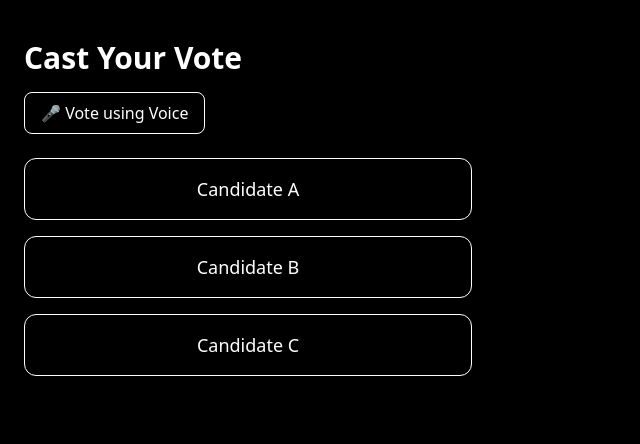
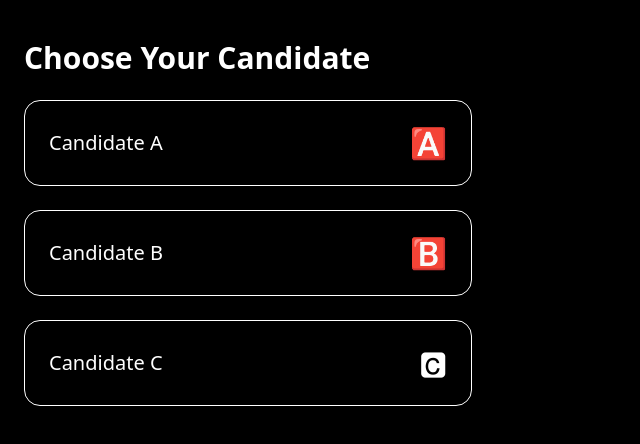
Before and after one commit to ByteQuest-2025/GFGBQ-Team-vibe123, a React app in the folder frontend/: page /vote in a window 1280 px wide. Shown: the top 444 px of the page, without its empty margins (0-640 px from the left). Built offline with nearby package versions, Linux system fonts and the light colour scheme; the HTML template or start-up script is replaced by a standard one.

Commit message:
Complete core UI: home, voting cards, confirmation page

```diff
--- a/frontend/src/App.jsx
+++ b/frontend/src/App.jsx
@@ -1,6 +1,7 @@
 import { BrowserRouter, Routes, Route } from "react-router-dom";
 import Home from "./pages/Home";
 import Vote from "./pages/Vote";
+import Confirm from "./pages/Confirm";
 
 function App() {
   return (
@@ -8,6 +9,7 @@ function App() {
       <Routes>
         <Route path="/" element={<Home />} />
         <Route path="/vote" element={<Vote />} />
+        <Route path="/confirm" element={<Confirm />} />
       </Routes>
     </BrowserRouter>
   );
--- /dev/null
+++ b/frontend/src/pages/Confirm.jsx
@@ -0,0 +1,27 @@
+import { useNavigate } from "react-router-dom";
+
+export default function Confirm() {
+  const navigate = useNavigate();
+
+  return (
+    <main className="min-h-screen flex flex-col justify-center items-center px-6 bg-black text-white">
+      <h1 className="text-3xl font-bold mb-4" tabIndex="0">
+        Your vote has been securely recorded
+      </h1>
+
+      <ul className="text-lg mb-6" tabIndex="0">
+        <li>✔ Keyboard navigation supported</li>
+        <li>✔ Screen reader friendly</li>
+        <li>✔ Large readable text</li>
+        <li>✔ Private and independent voting</li>
+      </ul>
+
+      <button
+        onClick={() => navigate("/")}
+        className="border px-6 py-3 rounded-xl text-lg focus:ring-4 focus:ring-yellow-400"
+      >
+        Return to Home
+      </button>
+    </main>
+  );
+}
--- a/frontend/src/pages/Home.jsx
+++ b/frontend/src/pages/Home.jsx
@@ -1,40 +1,45 @@
 
 import { useNavigate } from "react-router-dom";
+import { useState } from "react";
 
 export default function Home() {
   const navigate = useNavigate();
+  const [highContrast, setHighContrast] = useState(false);
 
   return (
-    <main className="min-h-screen flex flex-col justify-center items-center px-6">
-      <h1
-        className="text-4xl font-bold mb-4"
-        tabIndex="0"
-        aria-label="VoteAble Accessible Voting Platform"
-      >
-        VoteAble
+    <main
+      className={`min-h-screen flex flex-col justify-center items-center px-6 ${
+        highContrast ? "bg-white text-black" : "bg-black text-white"
+      }`}
+    >
+      <h1 className="text-4xl font-bold mb-4" tabIndex="0">
+        Accessible Voting for Everyone
       </h1>
 
-      <p
-        className="text-lg text-center max-w-xl mb-6"
-        tabIndex="0"
-      >
-        An inclusive and accessible digital voting platform empowering
-        specially abled citizens to vote independently and securely.
+      <p className="text-lg text-center max-w-xl mb-6" tabIndex="0">
+        Vote independently using voice commands, keyboard navigation,
+        and screen-reader friendly design.
       </p>
 
       <div className="flex flex-col gap-4 w-full max-w-sm">
         <button
           onClick={() => navigate("/vote")}
-          className="bg-white text-black py-3 rounded-xl text-lg font-semibold focus:outline-none focus:ring-4 focus:ring-yellow-400"
+          className="bg-green-500 text-black py-3 rounded-xl text-lg font-semibold focus:ring-4 focus:ring-yellow-400"
         >
           Start Voting
         </button>
 
-        <button className="border border-white py-3 rounded-xl text-lg">
+        <button
+          className="border py-3 rounded-xl text-lg focus:ring-4 focus:ring-yellow-400"
+          aria-label="Voice voting is available on the voting page"
+        >
           Enable Voice Mode
         </button>
 
-        <button className="border border-white py-3 rounded-xl text-lg">
+        <button
+          onClick={() => setHighContrast(!highContrast)}
+          className="border py-3 rounded-xl text-lg focus:ring-4 focus:ring-yellow-400"
+        >
           High Contrast Mode
         </button>
       </div>
--- a/frontend/src/pages/Vote.jsx
+++ b/frontend/src/pages/Vote.jsx
@@ -1,84 +1,40 @@
 import { useState } from "react";
+import { useNavigate } from "react-router-dom";
 
 const candidates = [
-  { id: 1, name: "Candidate A" },
-  { id: 2, name: "Candidate B" },
-  { id: 3, name: "Candidate C" }
+  { id: 1, name: "Candidate A", symbol: "🅰️" },
+  { id: 2, name: "Candidate B", symbol: "🅱️" },
+  { id: 3, name: "Candidate C", symbol: "🅲" }
 ];
 
 export default function Vote() {
-  const [selectedCandidate, setSelectedCandidate] = useState(null);
-  const [message, setMessage] = useState("");
+  const [selected, setSelected] = useState(null);
+  const navigate = useNavigate();
 
   const castVote = (name) => {
-    setSelectedCandidate(name);
-    setMessage(`Your vote for ${name} has been securely recorded.`);
-  };
-
-  const startVoiceVoting = () => {
-    const SpeechRecognition =
-      window.SpeechRecognition || window.webkitSpeechRecognition;
-
-    if (!SpeechRecognition) {
-      alert("Speech recognition is not supported in this browser.");
-      return;
-    }
-
-    const recognition = new SpeechRecognition();
-    recognition.lang = "en-US";
-    recognition.start();
-
-    recognition.onresult = (event) => {
-      const transcript = event.results[0][0].transcript.toLowerCase();
-
-      candidates.forEach((candidate) => {
-        if (transcript.includes(candidate.name.toLowerCase())) {
-          castVote(candidate.name);
-        }
-      });
-    };
+    setSelected(name);
+    setTimeout(() => navigate("/confirm"), 800);
   };
 
   return (
-    <main className="min-h-screen px-6 py-10">
-      <h2 className="text-3xl font-bold mb-4" tabIndex="0">
-        Cast Your Vote
+    <main className="min-h-screen px-6 py-10 bg-black text-white">
+      <h2 className="text-3xl font-bold mb-6" tabIndex="0">
+        Choose Your Candidate
       </h2>
 
-      <button
-        onClick={startVoiceVoting}
-        className="mb-6 border border-white px-4 py-2 rounded-lg focus:outline-none focus:ring-4 focus:ring-yellow-400"
-        aria-label="Vote using voice command"
-      >
-        🎤 Vote using Voice
-      </button>
-
-      <div className="grid gap-4 max-w-md">
-        {candidates.map((candidate) => (
+      <div className="grid gap-6 max-w-md">
+        {candidates.map((c) => (
           <button
-            key={candidate.id}
-            onClick={() => castVote(candidate.name)}
-            className={`border py-4 rounded-xl text-lg focus:outline-none focus:ring-4 focus:ring-yellow-400 ${
-              selectedCandidate === candidate.name
-                ? "bg-green-500 text-black"
-                : "border-white"
-            }`}
-            aria-label={`Vote for ${candidate.name}`}
+            key={c.id}
+            onClick={() => castVote(c.name)}
+            className="border border-white p-6 rounded-2xl text-xl flex justify-between items-center focus:ring-4 focus:ring-yellow-400"
+            aria-label={`Vote for ${c.name}`}
           >
-            {candidate.name}
+            <span>{c.name}</span>
+            <span className="text-3xl">{c.symbol}</span>
           </button>
         ))}
       </div>
-
-      {message && (
-        <p
-          className="mt-6 text-lg text-green-400"
-          tabIndex="0"
-          aria-live="polite"
-        >
-          {message}
-        </p>
-      )}
     </main>
   );
 }
```
